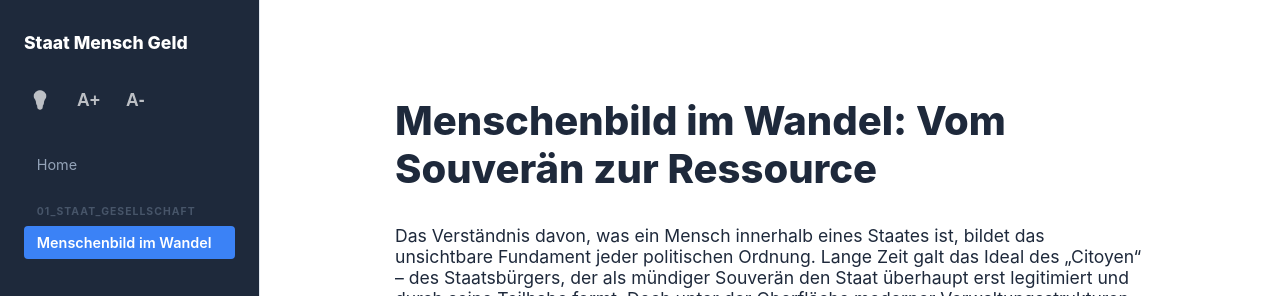
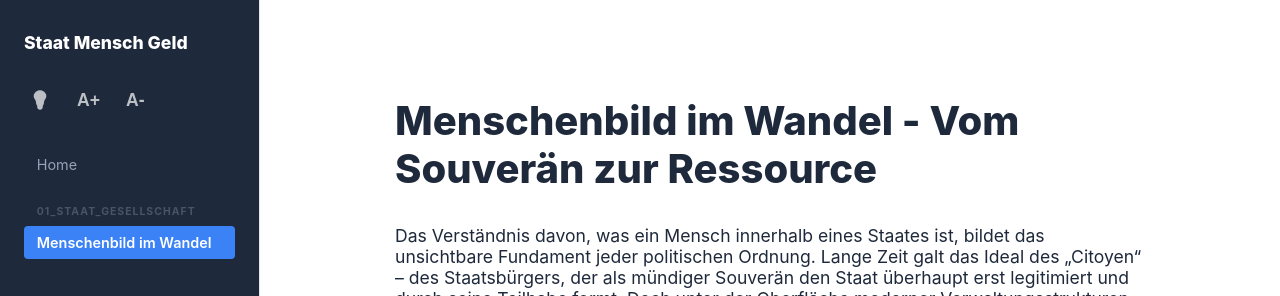
Before and after one commit to texthub/staat-mensch-geld, a Jekyll site: the page built from 01_staat_gesellschaft/menschenbild_im_wandel.md, in a window 1280 px wide and 900 px high. Shown: the top 296 px of the window. Built offline with Jekyll 4.4.1, drawn with Linux system fonts in a browser that asks for light colours.

```diff
--- a/01_staat_gesellschaft/menschenbild_im_wandel.md
+++ b/01_staat_gesellschaft/menschenbild_im_wandel.md
@@ -1,7 +1,7 @@
 ---
 layout: default
 menu_title: "Menschenbild im Wandel"
-title: "Menschenbild im Wandel: Vom Souverän zur Ressource"
+title: "Menschenbild im Wandel - Vom Souverän zur Ressource"
 nav_order: 11
 date: 2026-05-07
 ---
```
